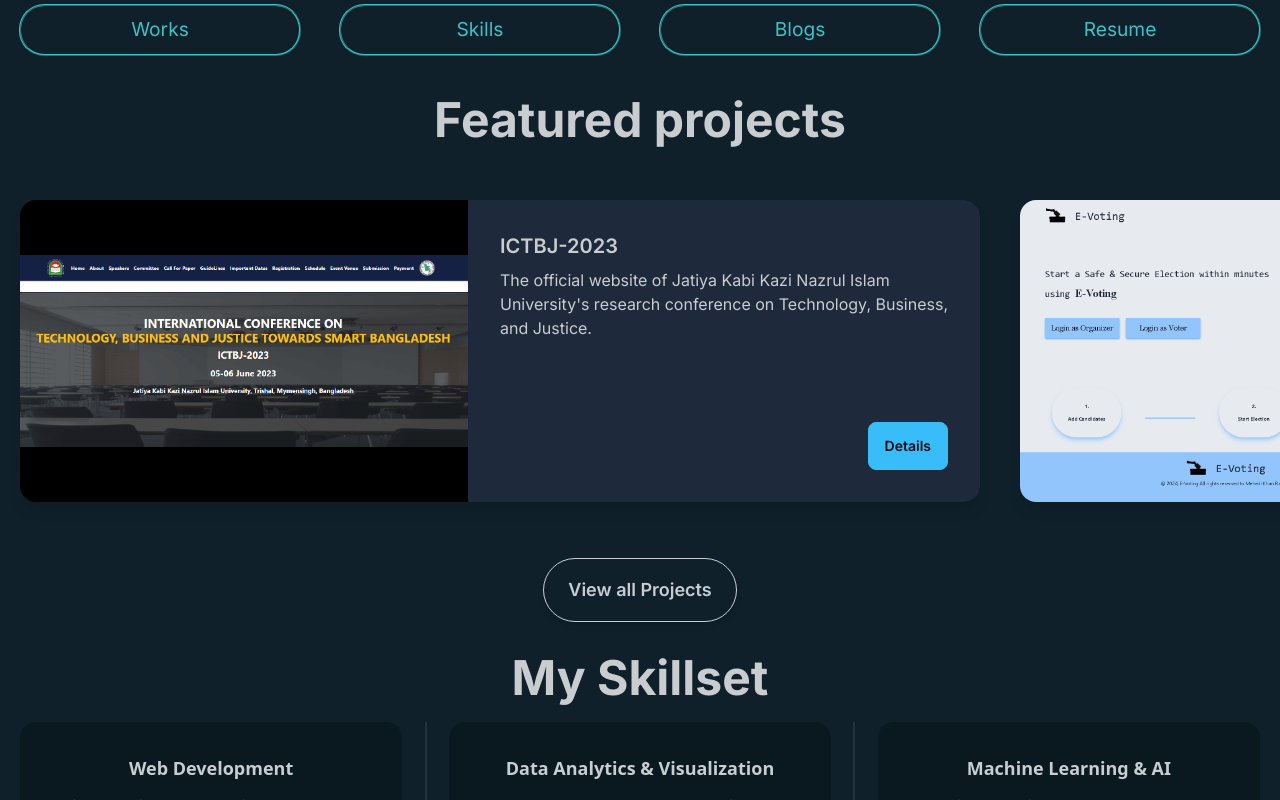
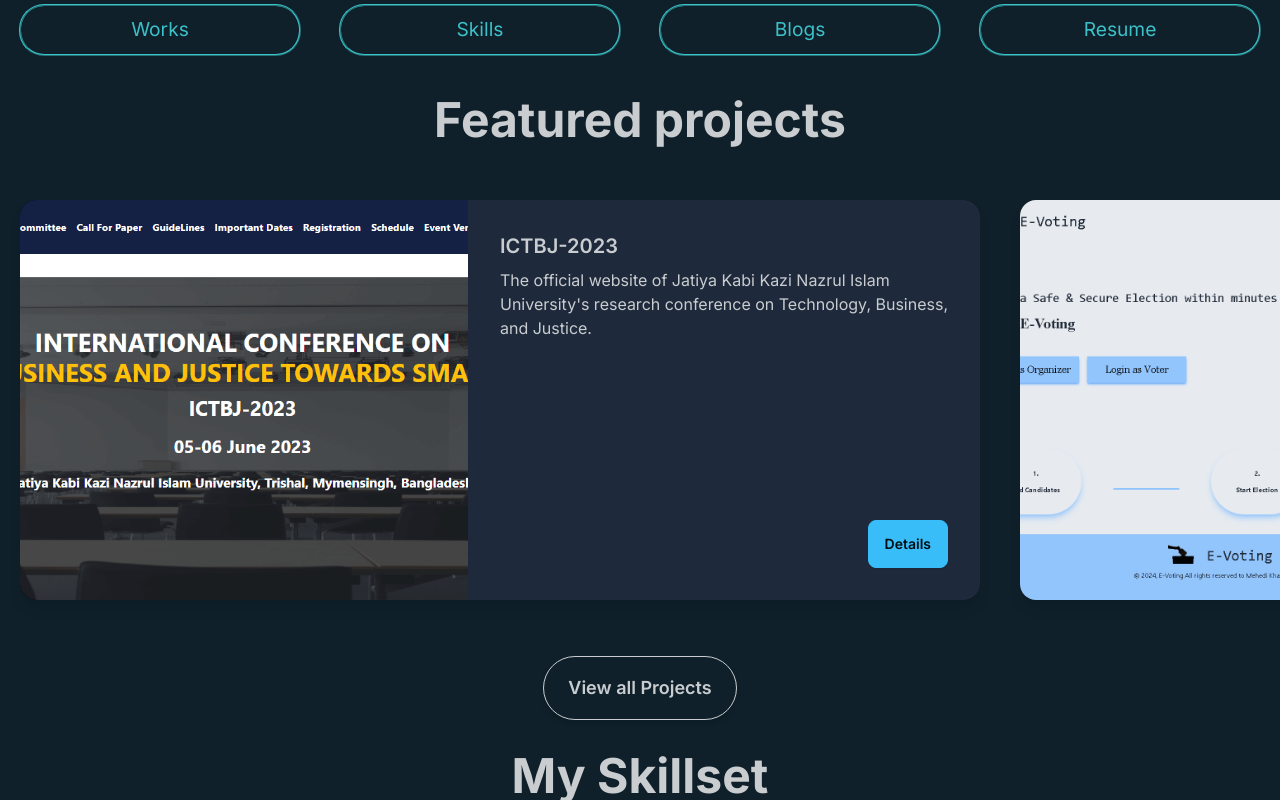
Before and after one commit to sakib3201/sakibshahon-portfolio, a Next.js app: page / in a window 1280 px wide. Shown: the part 619-1419 px from the top of the page. Built offline with nearby package versions, Linux system fonts and the light colour scheme.

Commit message:
Added project cards details

```diff
--- a/src/app/components/ProjectSlider.jsx
+++ b/src/app/components/ProjectSlider.jsx
@@ -20,10 +20,10 @@
     },
     {
       imageSrc:
-        "https://daisyui.com/images/stock/photo-1494232410401-ad00d5433cfa.jpg",
+        "/images/amarshopproject.png",
       altText: "E-commerce website",
       title: "Amar Shop",
-      description: " a website that offers complete solutions for a small to medium-sized shop with features including inventory management, financial report generation & analytics, and customer & sales management.",
+      description: "A website that offers complete solutions for a small to medium-sized shop with features including inventory management, financial report generation & analytics, and customer & sales management.",
       buttonText: "Details",
     },
   ];
--- a/src/app/components/projectcard.jsx
+++ b/src/app/components/projectcard.jsx
@@ -5,7 +5,7 @@
     <div className="card bg-black shadow-lg hover:shadow-gray-700 lg:card-side m-5 hover:scale-105 transition duration-300 ease-in-out">
       <figure className="max-w-md">
         <img
-          className="object-contain w-full h-full duration-1000"
+          className="object-cover hover:object-contain w-full h-full transition-all duration-1000"
           loading="lazy"
           src={project.imageSrc}
           alt={project.altText}
```
Also changed, not shown: public/images/amarshopproject.png (added).
